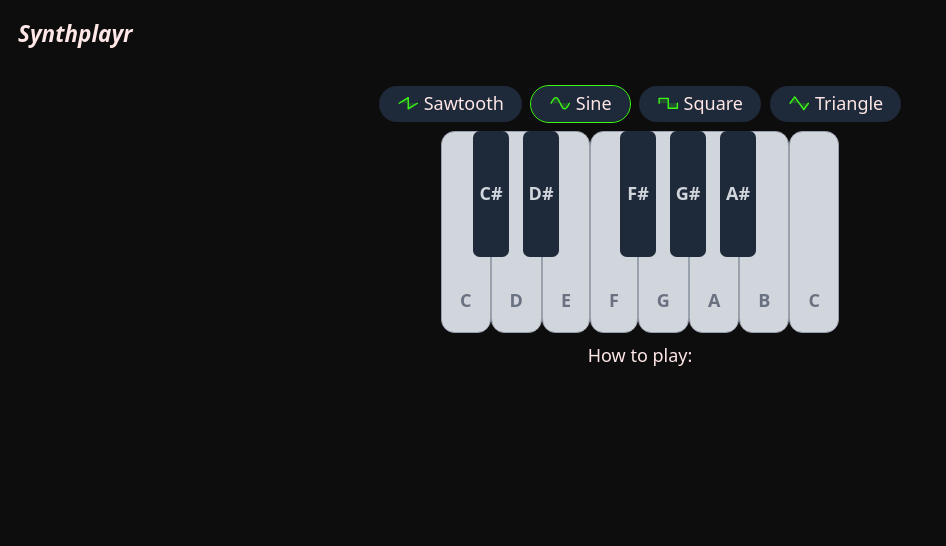
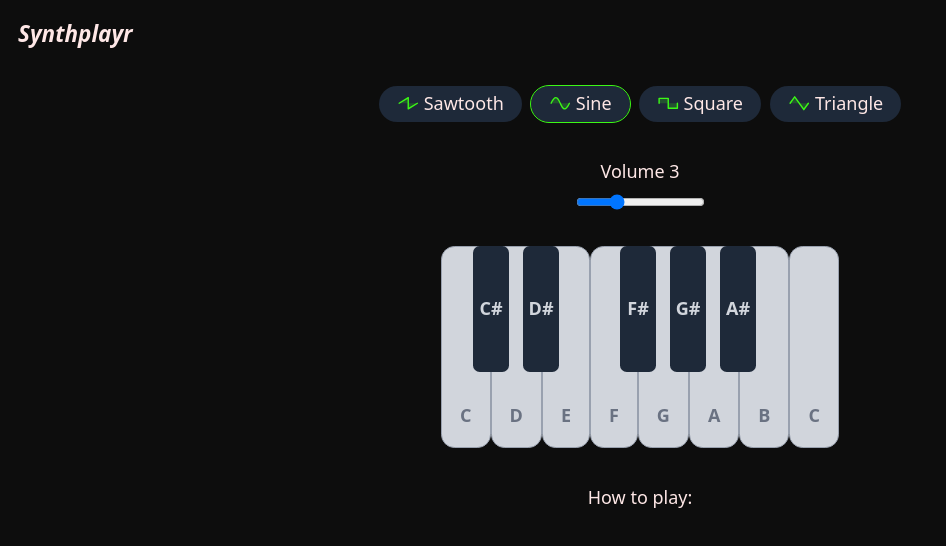
Before and after one commit to jonte265/synth-playr, a React (Vite) app: page / in a window 1280 px wide. Shown: the top 546 px of the page, without its empty margins (0-946 px from the left). Built offline with nearby package versions, Linux system fonts and the light colour scheme.

Commit message:
added volume input slider

```diff
--- a/src/App.tsx
+++ b/src/App.tsx
@@ -45,6 +45,9 @@ function App() {
   const [selWaveform, setSelWaveform] = useState<OscillatorType>('sine');
   const selWaveformRef = useRef<OscillatorType>('sine');
 
+  const [selVolume, setSelVolume] = useState(0.3);
+  const selVolumeRef = useRef(0.3);
+
   function playNote(freq: number) {
     // Skapar ljudmotorn om det inte redan finns
     if (!audioCtxRef.current) {
@@ -58,7 +61,7 @@ function App() {
     oscillator.type = selWaveformRef.current;
 
     const gain = audioCtxRef.current.createGain();
-    gain.gain.value = 0.1;
+    gain.gain.value = selVolumeRef.current;
     // gain.gain.exponentialRampToValueAtTime(
     //   0.000001,
     //   audioCtxRef.current.currentTime + 1
@@ -93,6 +96,15 @@ function App() {
 
     setSelWaveform(sel);
     selWaveformRef.current = sel;
+  }
+
+  function handleVolume(vol: any) {
+    console.log(vol);
+
+    const newVol = Number(vol);
+
+    setSelVolume(newVol);
+    selVolumeRef.current = newVol;
   }
 
   useEffect(() => {
@@ -212,7 +224,7 @@ function App() {
   return (
     <>
       <Header />
-      <main className='flex flex-col gap-2 justify-center items-center p-4'>
+      <main className='flex flex-col gap-8 justify-center items-center p-4'>
         <div className='flex flex-row gap-2'>
           <SmallBtn
             text='Sawtooth'
@@ -237,6 +249,19 @@ function App() {
             icon={<PiWaveTriangleDuotone />}
             selected={selWaveform === 'triangle' ? true : false}
             onClick={() => handleWaveformSelect('triangle')}
+          />
+        </div>
+        <div className='flex flex-col justify-center items-center gap-2'>
+          <label htmlFor='volume'>Volume {Math.round(selVolume * 10)}</label>
+          <input
+            type='range'
+            name='volume'
+            id='volume'
+            min='0'
+            max='1'
+            step='0.01'
+            value={selVolume}
+            onChange={(e) => handleVolume(e.target.value)}
           />
         </div>
         <div className='relative flex'>
```
